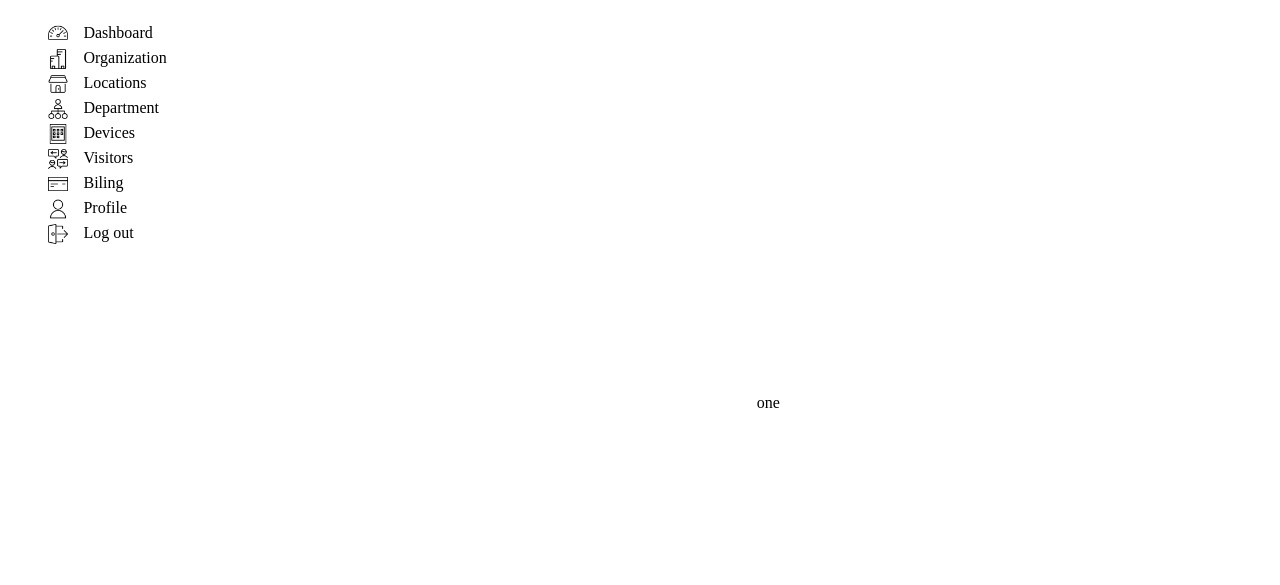
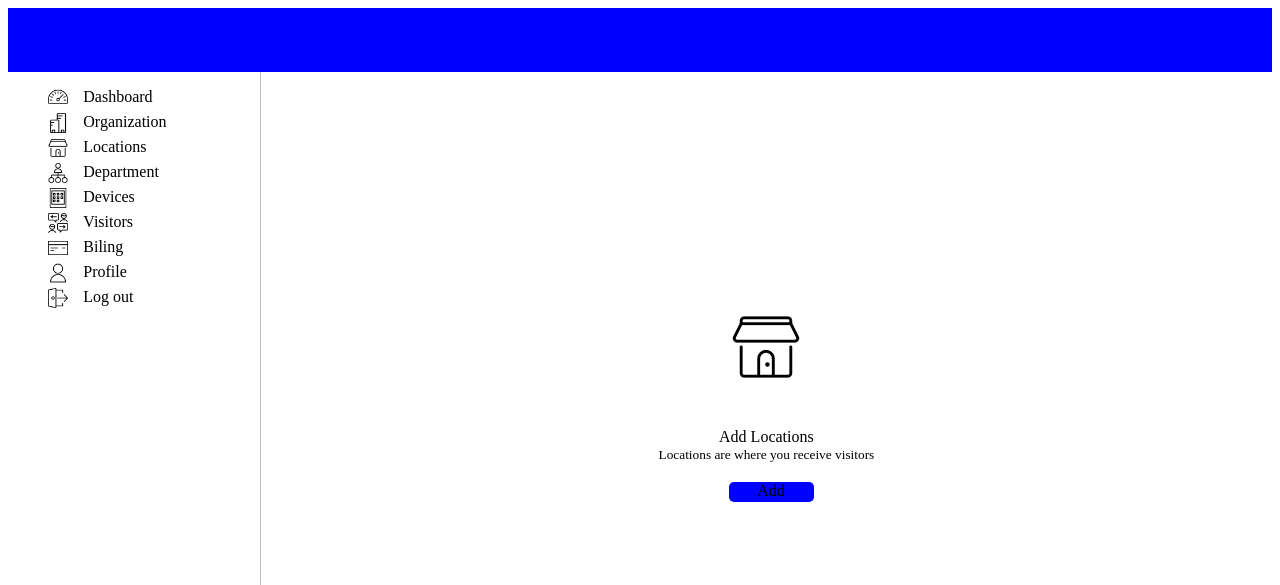
Before and after one commit to Ademola101/Development-challenge, a plain HTML site: page index.html in a window 1280 px wide. Shown: the top 585 px of the page. Drawn offline with Linux system fonts and the light colour scheme.

Commit message:
border and blue header

```diff
--- a/index.html
+++ b/index.html
@@ -7,8 +7,9 @@
     <link rel="stylesheet" href="mystyle.css">
 </head>
 <body>
+    <div class="top"></div>
     <div class="wrapper">
-        <div> <nav>
+        <div class="border"> <nav>
             <ul>
                 <li> <div><img src="icons/gauge-dashboard.png" width="20px" height="20px"></div>
                     Dashboard
@@ -33,7 +34,13 @@
             </ul>
         </nav>
         </div>
-        <div id="outer"> <div id="inner"></div> one</div>
-    </div>
+        <div id="outer"> <div id="inner"> <div class="bigger"><div>
+            <img src="icons/house.png" width="70px" height="70px">
+        </div>
+    <div> <p>
+        Add Locations</p>
+        <p><small> Locations are where you receive visitors</small></p>
+    </div> <div class="add"> Add</div>
+    </div></div>
 </body>
 </html>
--- a/mystyle.css
+++ b/mystyle.css
@@ -5,7 +5,7 @@
 
 }
 li{display: grid;
-grid-template-columns: 1fr 5fr;}
+grid-template-columns: 1fr 5fr;;}
 ul{
     list-style-type: none; display: grid;
     grid-template-rows: repeat(8,25px);
@@ -13,5 +13,30 @@ ul{
 #outer{
     width: 100%;
     text-align: center;
+
 }
-#inner{display: inline-block; height: 50vh;}
+#inner{display: inline-block;
+position: relative;
+top: 30vh;}
+.bigger{
+    display: grid;
+    grid-template-rows: 100px 70px 100px;
+}
+small{position: relative;
+bottom: 17px;}
+.add{
+    background-color: blue;
+    text-align: center;
+    height: 20px;
+    width: 85px;
+    margin-left: 70px;
+    border-radius: 5px;
+}
+.top{
+    height: 8vh;
+    background-color: blue;
+    width: 100%;
+}
+.border{height: 100vh;
+    border-right:1.5px solid rgb(192, 191, 189);
+}
```
